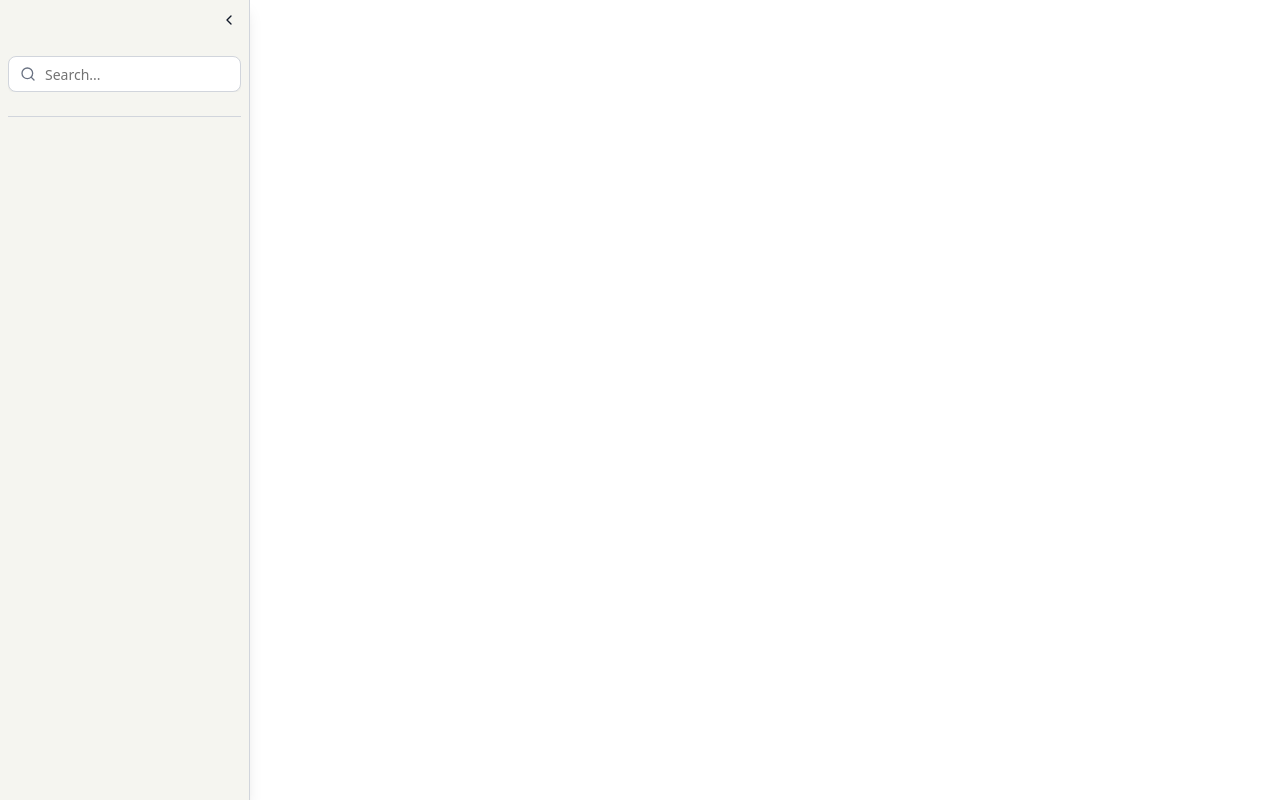
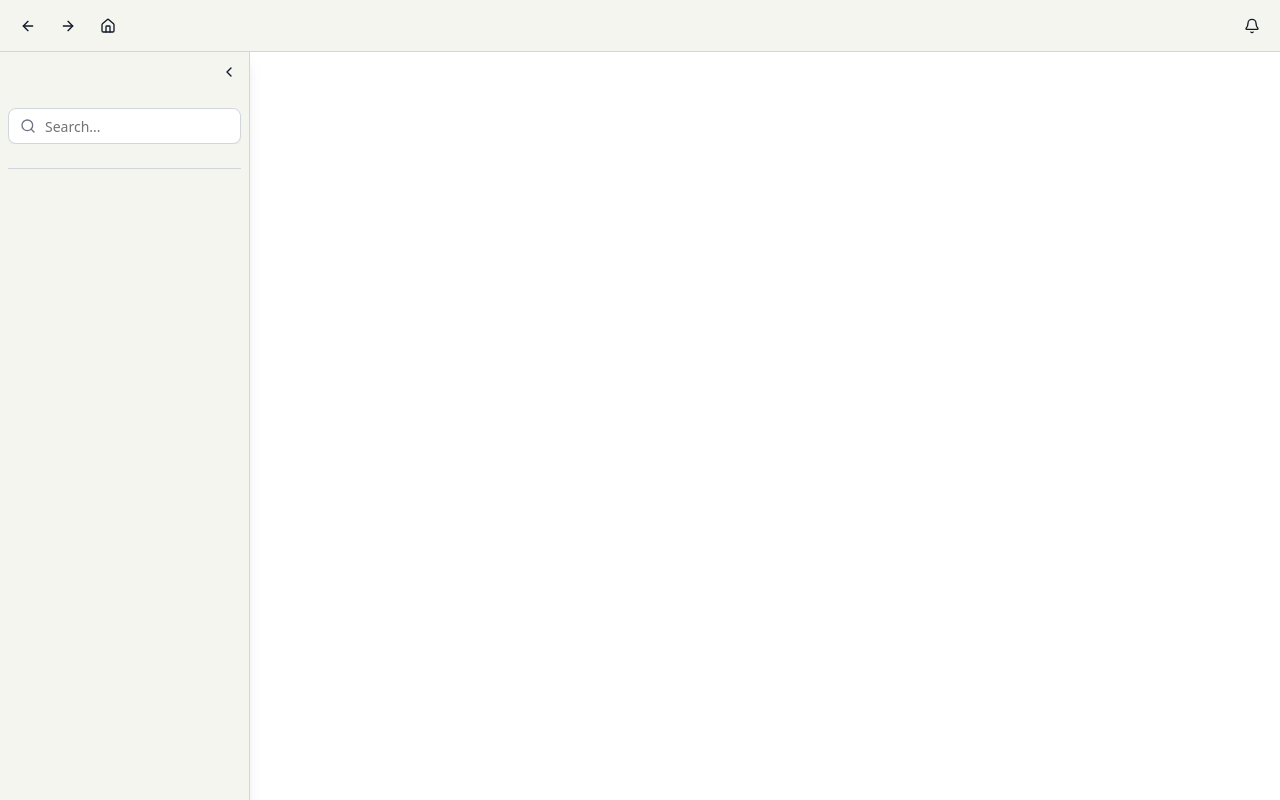
Before and after one commit to Say1578/System-performance-tracker, a React (Vite) app: page / in a window 1280 px wide. Built offline with nearby package versions, Linux system fonts and the light colour scheme.

Commit message:
Update Layout

```diff
--- a/src/renderer/components/Layout.tsx
+++ b/src/renderer/components/Layout.tsx
@@ -1,13 +1,19 @@
 import React from "react";
-import Sidebar from "./Sidebar";
+import Header from "@components/Header";
+import Sidebar from "@components/Sidebar";
 
 const Layout: React.FC<{ children: React.ReactNode }> = ({ children }) => {
   return (
-    <div className="flex">
-      <Sidebar />
-      <main className="flex-1">
-        {children}
-      </main>
+    <div className="flex flex-col h-screen overflow-hidden">
+      <Header />
+
+      <div className="flex flex-1 overflow-hidden">
+        <Sidebar />
+
+        <main className="flex-1 overflow-auto p-4">
+          {children}
+        </main>
+      </div>
     </div>
   );
 };
```
